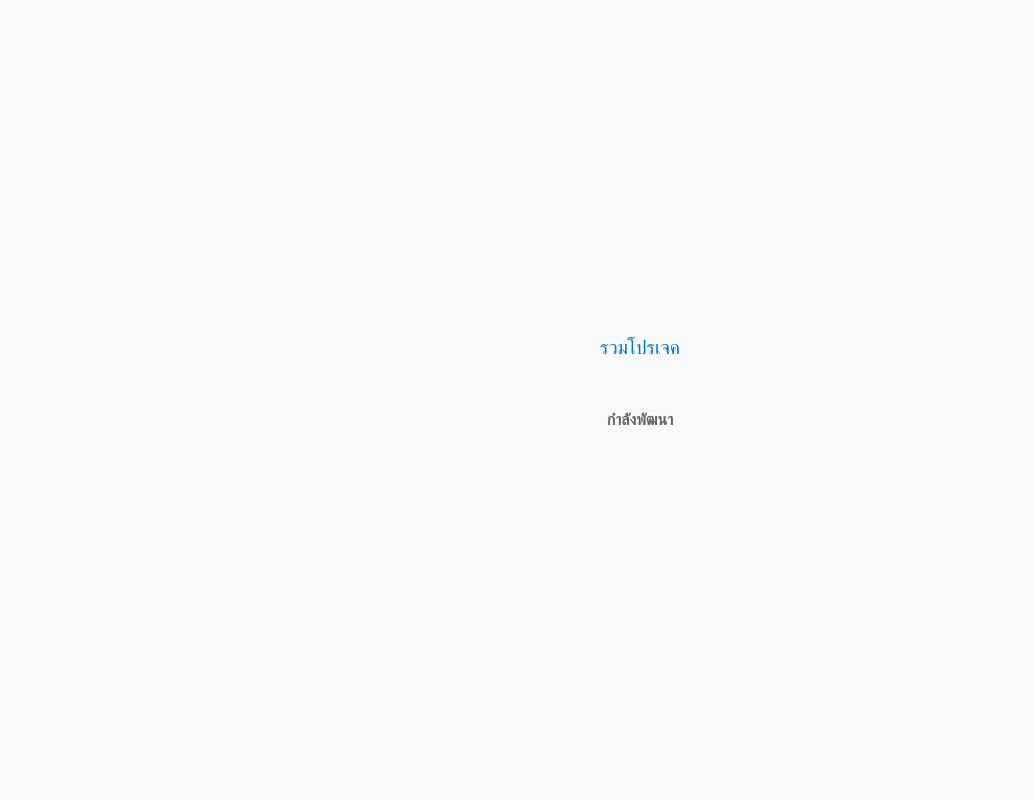
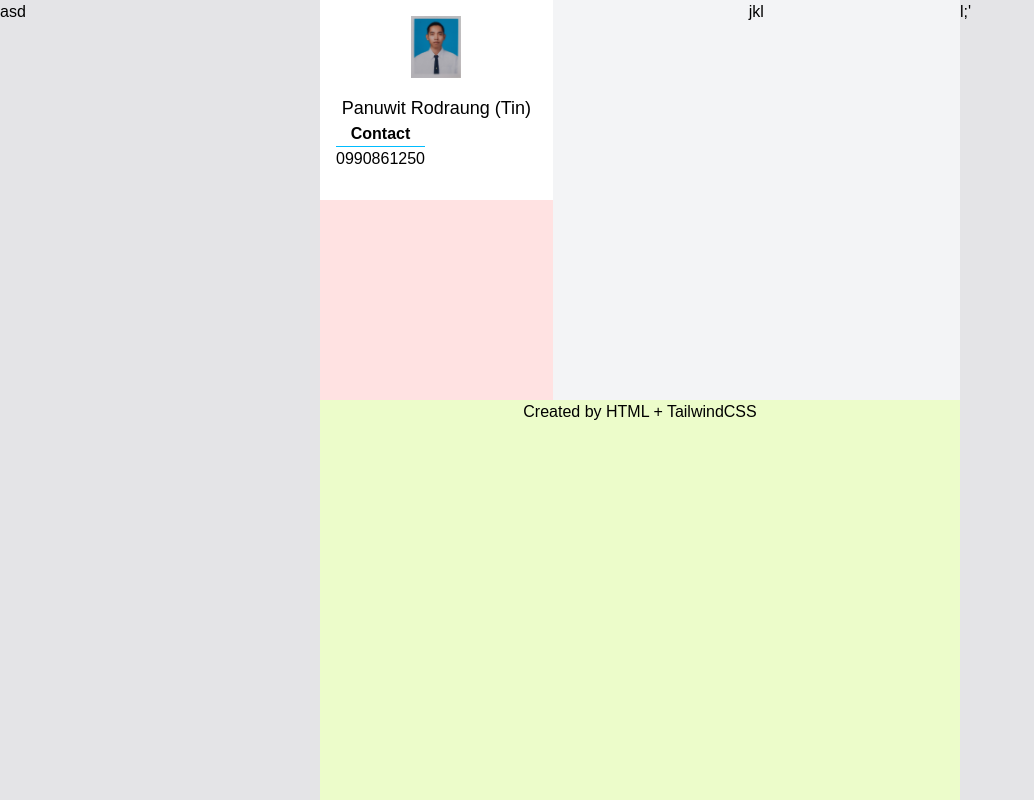
Before and after one commit to panuwit009/resume, a plain HTML site: page index.html in a window 1280 px wide. Shown: the whole page, without its empty margins (0-1034 px from the left). Drawn offline with nearby package versions, Linux system fonts and the light colour scheme.

Commit message:
create layout

```diff
--- a/index.html
+++ b/index.html
@@ -2,39 +2,46 @@
 <html lang="th">
 <head>
     <meta charset="UTF-8">
-    <title>Resume</title>
-    <style>
-        body {
-            font-family: "Segoe UI", Tahoma, Geneva, Verdana, sans-serif;
-            background-color: #f9f9f9;
-            color: #333;
-            display: flex;
-            flex-direction: column;
-            align-items: center;
-            justify-content: center;
-            height: 100vh;
-            margin: 0;
-        }
+    <title>Panuwit Resume</title>
+    <link rel="icon" type="image/jpeg" href="./img/me.jpg">
+    <meta name="viewport" content="width=device-width, initial-scale=1.0" />
+    <script src="https://cdn.jsdelivr.net/npm/@tailwindcss/browser@4"></script>
+</head>
+<style>
+    body {
+        font-family: Arial, Helvetica, sans-serif;
+    }
+</style>
+<body class="bg-sky-50">
+    <div class="grid grid-cols-1 lg:grid-cols-12 min-h-dvh">
+        <div class="bg-zinc-200 hidden lg:block lg:col-span-3">asd</div>
+        <div class="bg-lime-100 col-span-1 lg:col-span-6 text-center">
+            <!-- main layout ความยาว = child element -->
+            <div class="bg-red-100 grid grid-cols-11">
+                <!-- main layout ซ้าย -->
+                <div class="bg-white col-span-4 h-50 flex flex-col justify-start items-center">
+                    <!-- <div class="w-0 h-0
+                    border-l-[50px] border-l-transparent
+                    border-t-[75px] border-t-sky-300
+                    border-r-[50px] border-r-transparent">
+                    </div> this is triangle shape ไว้ทำที่หลัง-->
+                    <img src="./img/me.jpg" alt="My picture" width="50" height="60" class="mt-4">
+                    <p class="mt-4 text-lg">Panuwit Rodraung (Tin)</p>
+                    <div class="self-start ml-4">
+                        <p class="font-semibold">Contact</p>
+                        <hr class="border-t-1 border-sky-400 my-0">
+                        <p>0990861250</p>
+                    </div>
 
-        a {
-            text-decoration: none;
-            color: #007acc;
-            font-size: 1.2em;
-            margin-bottom: 10px;
-        }
-
-        a:hover {
-            text-decoration: underline;
-        }
-
-        h6 {
-            font-size: 1em;
-            color: #666;
-        }
-    </style>
-</head>
-<body>
-    <a href="./projectgallery">รวมโปรเจค</a>
-    <h6>กำลังพัฒนา</h6>
+                </div>
+                <!-- main layout ขวา -->
+                <div class="bg-gray-100 col-span-7 h-100">jkl</div>
+            </div>
+            <div>Created by HTML + TailwindCSS</div>
+        </div>
+        <div class="bg-zinc-200 hidden lg:block lg:col-span-3">l;'</div>
+    </div>
+    <!-- <a href="./projectgallery">รวมโปรเจค</a>
+    <h6>กำลังพัฒนา</h6> -->
 </body>
 </html>
```
Also changed, not shown: img/me.jpg (added).
